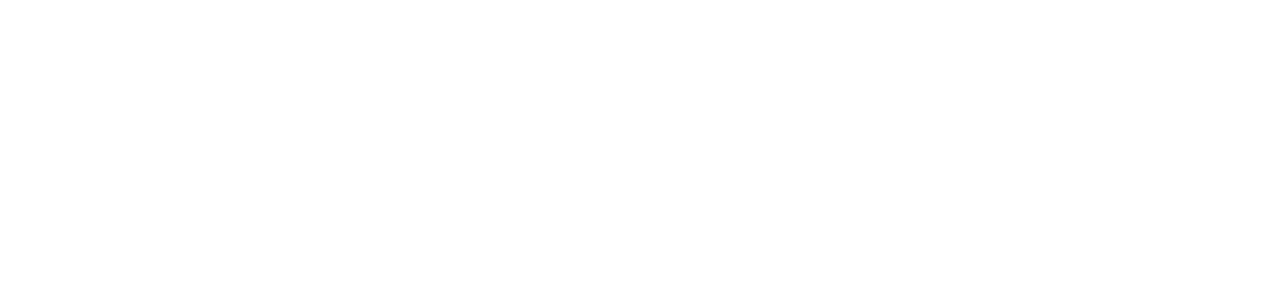
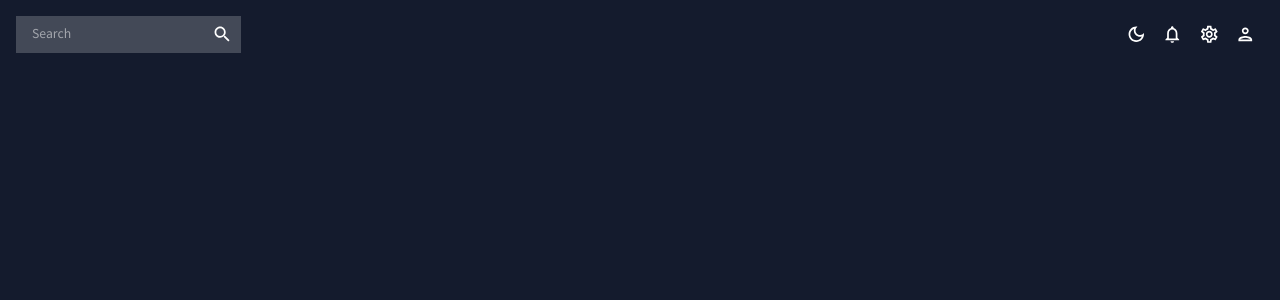
Before and after one commit to waterSensei/react-admin, a React (Create React App) app: page / in a window 1280 px wide. Shown: the top 300 px of the page. Built offline with nearby package versions, Linux system fonts and the light colour scheme.

Commit message:
Topbar with Light/Dark mode toggle button.

```diff
--- a/src/App.js
+++ b/src/App.js
@@ -1,10 +1,21 @@
-
+import { ColorModeContext, useMode } from "./theme";
+import { CssBaseline, ThemeProvider } from "@mui/material";
+import Topbar from "./scenes/global/Topbar";
 
 function App() {
+  const [theme, colorMode] = useMode();
   return (
-    <div className="app">
-
-    </div>
+    <ColorModeContext.Provider value={colorMode}>
+      <ThemeProvider theme={theme}>
+        <CssBaseline>
+          <div className="app">
+            <main className="content">
+              <Topbar />
+            </main>
+          </div>
+        </CssBaseline>
+      </ThemeProvider>
+    </ColorModeContext.Provider>
   );
 }
 
--- a/src/scenes/global/Topbar.jsx
+++ b/src/scenes/global/Topbar.jsx
@@ -1,5 +1,54 @@
+import { Box, IconButton, useTheme } from "@mui/material";
+import { useContext } from "react";
+import { ColorModeContext, tokens } from "../../theme";
+import InputBase from "@mui/material/InputBase";
+import LightModeOutlinedIcon from "@mui/icons-material/LightModeOutlined";
+import DarkModeOutlinedIcon from "@mui/icons-material/DarkModeOutlined";
+import NotificationsOutlinedIcon from "@mui/icons-material/NotificationsOutlined";
+import SettingsOutlinedIcon from "@mui/icons-material/SettingsOutlined";
+import PersonOutlinedIcon from "@mui/icons-material/PersonOutlined";
+import SearchIcon from "@mui/icons-material/Search";
+
 const Topbar = () => {
-    return <div> Topbar</div>
+  const theme = useTheme();
+  const colors = tokens(theme.palette.mode);
+  const colorMode = useContext(ColorModeContext);
+
+  return (
+    <Box display="flex" justifyContent="space-between" p={2}>
+      {/* SEARCH BAR*/}
+      <Box
+        display="flex"
+        backgroundColor={colors.primary[400]}
+        boarderRadius="3px"
+      >
+        <InputBase sx={{ ml: 2, flex: 1 }} placeholder="Search" />
+        <IconButton type="buttton" sx={{ p: 1 }}>
+          <SearchIcon />
+        </IconButton>
+      </Box>
+
+      {/* ICONS */}
+      <Box display="flex">
+        <IconButton onClick={colorMode.toggleColorMode}>
+          {theme.palette.mode === "dark" ? (
+            <DarkModeOutlinedIcon />
+          ) : (
+            <LightModeOutlinedIcon />
+          )}
+        </IconButton>
+        <IconButton>
+          <NotificationsOutlinedIcon />
+        </IconButton>
+        <IconButton>
+          <SettingsOutlinedIcon />
+        </IconButton>
+        <IconButton>
+          <PersonOutlinedIcon />
+        </IconButton>
+      </Box>
+    </Box>
+  );
 };
 
 export default Topbar;
```
